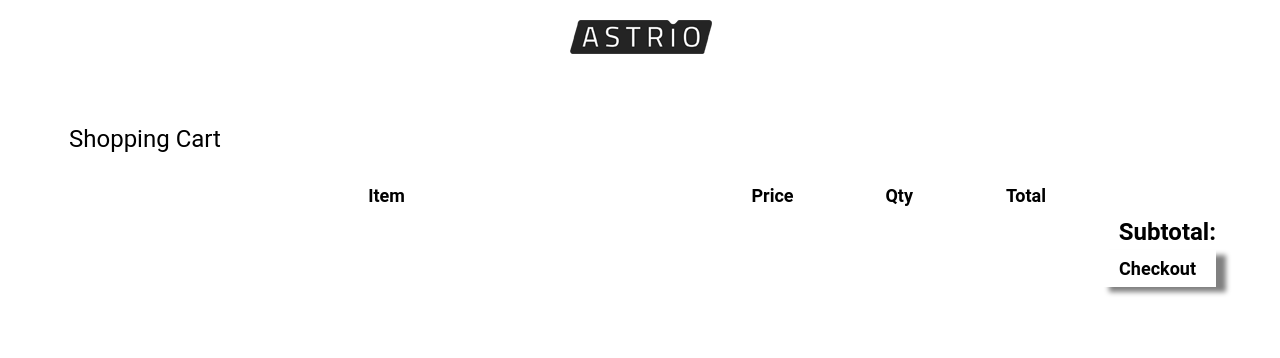
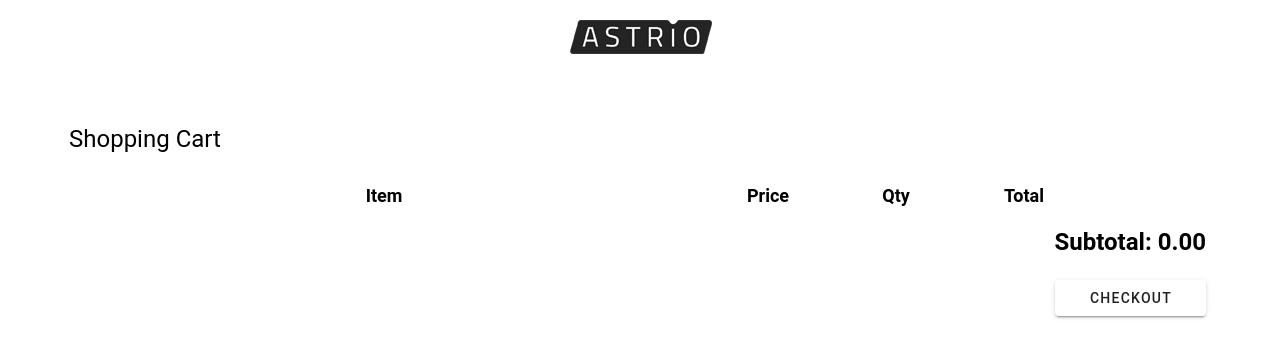
Before and after one commit to alekseevnagirl/AP3-nuxt-store, a Nuxt app in the folder AP3-store/: page /cart in a window 1280 px wide. Shown: the top 358 px of the page. Built offline with nearby package versions, Linux system fonts and the light colour scheme.

Commit message:
Фикс корзины

```diff
--- a/AP3-store/pages/cart.vue
+++ b/AP3-store/pages/cart.vue
@@ -4,10 +4,12 @@
 
         <div class="cart__data__header">
             <p class="cart__data__header__item">Item</p>
-            <p>Price</p>
-            <p>Qty</p>
-            <p>Total</p>
-            <p/>
+            <div class="cart__data__info">
+                <p>Price</p>
+                <p>Qty</p>
+                <p>Total</p>
+                <p/>
+            </div>
         </div>
 
         <div
@@ -18,21 +20,36 @@
         </div>
 
         <div class="cart__subtotal">
-            <p>Subtotal: {{ currency }}{{ subtotal }}</p>
-            <button>
+            Subtotal: {{ currency }}{{ subtotal }}
+            <v-btn>
                 Checkout
-            </button>
+            </v-btn>
         </div>
     </div>
 </template>
 
 <script setup lang="ts">
+    import type { Cart } from '~/types'
     import { useCartStore } from '~/stores/cart'
 
     const cartStore = useCartStore();
 
     const cartItems = computed(() => {
         return cartStore.cart;
+    })
+
+    const currency = computed(() => {
+        if (cartStore.cart[0]?.regular_price?.currency === 'USD') return '$'
+        else return ''
+    })
+
+    const subtotal = computed(() => {
+        let subtotal = 0;
+        cartStore.cart.forEach((product: Cart) => {
+            subtotal = subtotal + (product.quantity * product?.regular_price?.value); // асинхронные запросы
+        })
+        subtotal = subtotal.toFixed(2);
+        return subtotal;
     })
 </script>
 
@@ -45,35 +62,28 @@
         margin: 20px 5px;
     }
     .cart__data__header {
-        display: flex;
-        flex-direction: row;
-        align-items: center;
+        display: grid;
+        grid-template-columns: 2.5fr 2fr;
         width: 100%;
     }
     .cart__data__header p {
         padding: 5px;
-        flex: 1 1 10%;
         margin: 0;
         font-weight: bold;
         font-size: 18px;
         text-align: center;
     }
-    .cart__data__header__item {
-        flex: 1 1 55% !important;
-        text-align: center;
+    .cart__data__info {
+        display: grid;
+        grid-template-columns: repeat(4, 1fr);
     }
     .cart__subtotal {
-        display: flex;
-        align-items: flex-end;
-        flex-direction: column;
+        display: grid;
+        justify-content: end;
         font-size: 24px;
         font-weight: bold;
-    }
-    .cart__subtotal button {
-        font-size: 18px;
-        padding: 5px 20px;
-        background-color: #fff;
-        box-shadow: 10px 5px 5px #808080;
+        gap: 20px;
+        padding: 10px;
     }
 
     @media(max-width: 768px) {
--- a/AP3-store/types.ts
+++ b/AP3-store/types.ts
@@ -17,4 +17,8 @@ export interface Cart {
     brand: number;
     quantity: number;
     brandName: string;
+    regular_price: {
+        currency: string;
+        value: number;
+    }
 }
```
